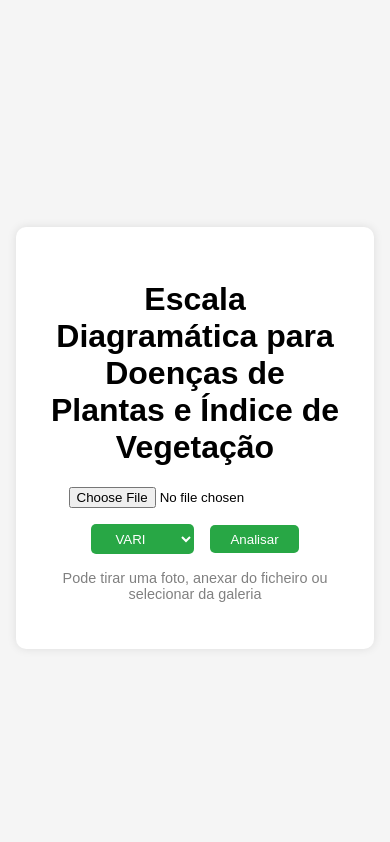
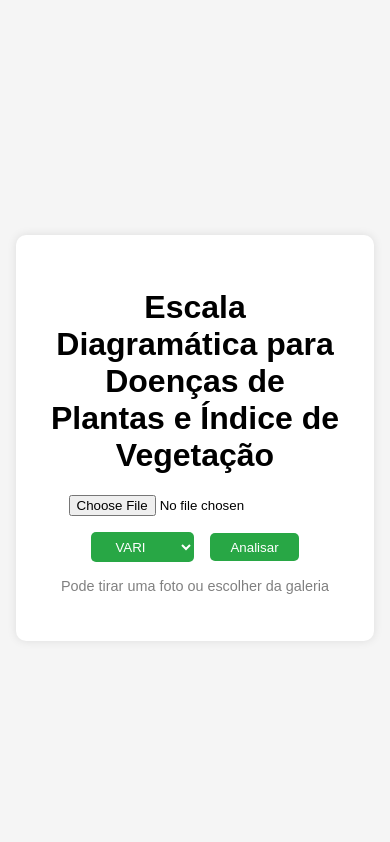
Before and after one commit to vic190859391/folhas-flask, a Flask app: page / in a window 390 px wide. Shown: the top 842 px of the page. Run offline with Flask 3, Linux system fonts and the light colour scheme; some libraries are stand-ins or nearby versions.

Commit message:
Atualizado input para permitir câmara e galeria no mobile

```diff
--- a/templates/index.html
+++ b/templates/index.html
@@ -125,7 +125,7 @@
     <h1>Escala Diagramática para Doenças de Plantas e Índice de Vegetação</h1>
 
     <form id="formulario">
-      <input type="file" id="imagem" name="image" accept="image/*" capture="environment" required>
+      <input type="file" id="imagem" name="image" accept="image/*" required>
       <select id="indice" name="indice">
         <option value="vari">VARI</option>
         <option value="gli">GLI</option>
@@ -134,7 +134,7 @@
       <button type="submit" id="botao-analisar">Analisar</button>
     </form>
 
-    <p style="margin-top: -1rem; font-size: 0.9rem; color: gray;">Pode tirar uma foto, anexar do ficheiro ou selecionar da galeria</p>
+    <p style="margin-top: -1rem; font-size: 0.9rem; color: gray;">Pode tirar uma foto ou escolher da galeria</p>
 
     <div id="carregando">
       <div class="spinner"></div>
@@ -234,7 +234,6 @@
       botao.innerText = "Analisar";
     });
 
-    // Script para gerar o PDF
     document.addEventListener("click", async (event) => {
       if (event.target.classList.contains("gerar-pdf")) {
         const container = event.target.closest(".resultado-container");
```
